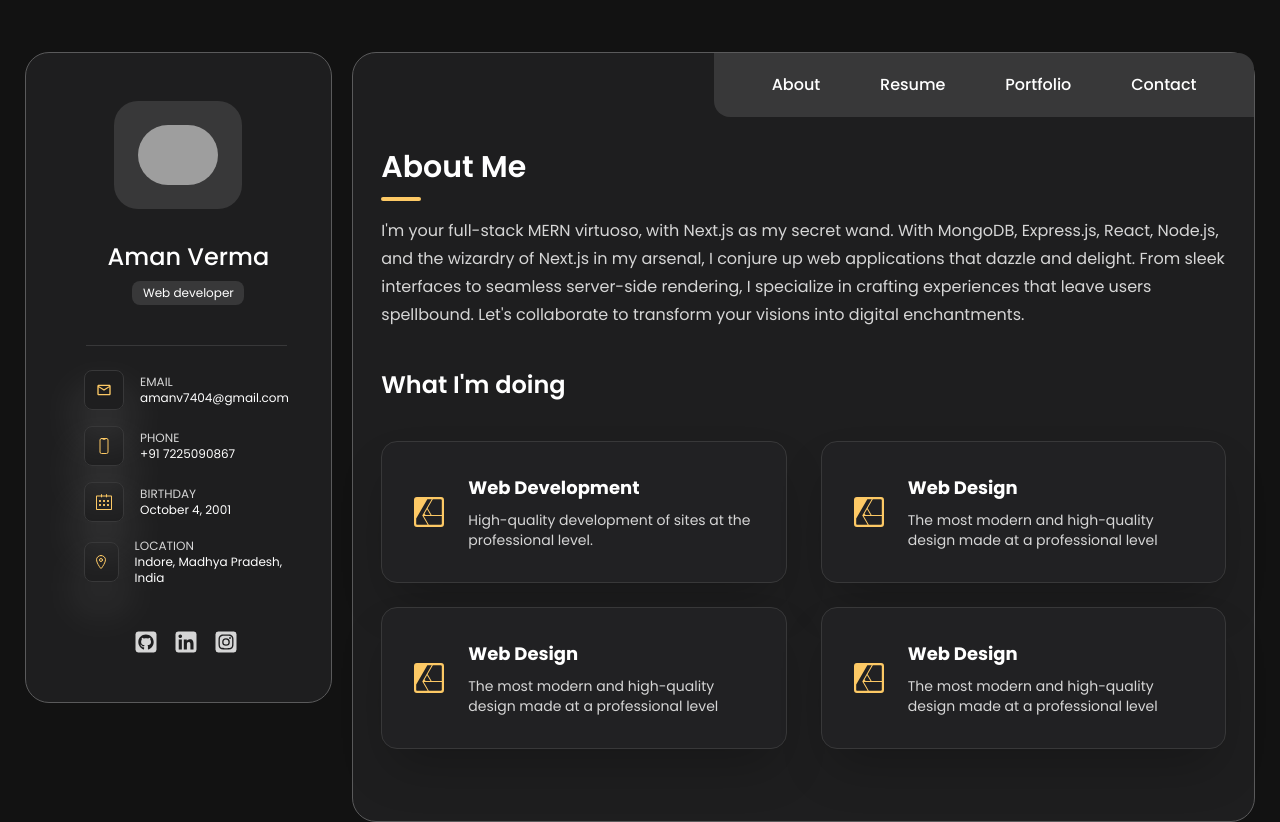
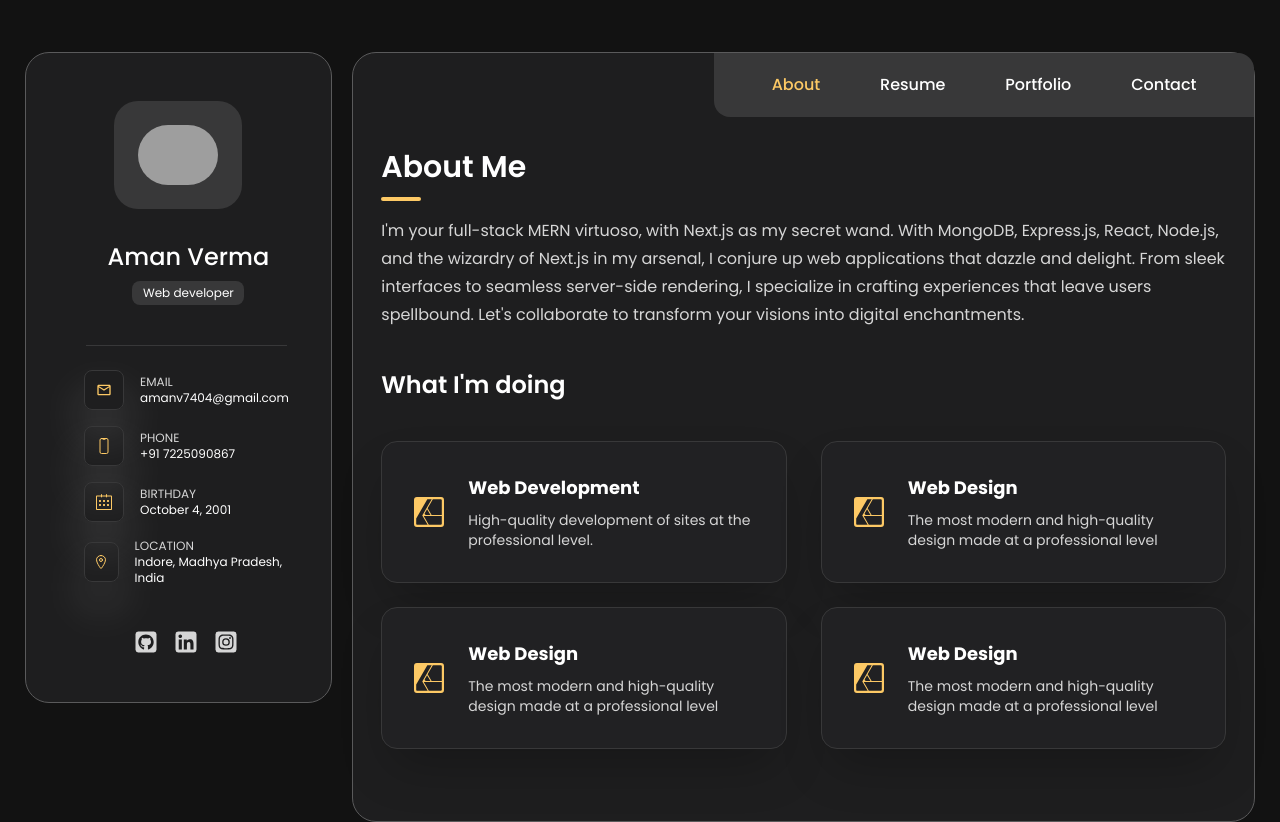
Before and after one commit to Aman0413/My-Portfolio, a Next.js app: page / in a window 1280 px wide. Built offline with nearby package versions, Linux system fonts and the light colour scheme; grey boxes are pictures that could not be loaded.

Commit message:
active color on navbar

```diff
--- a/src/components/Navbar.jsx
+++ b/src/components/Navbar.jsx
@@ -1,36 +1,47 @@
 "use client";
 import Link from "next/link";
-import { useRouter } from "next/router";
-import React, { useEffect } from "react";
+
+import React from "react";
 
 function Navbar() {
-  const router = useRouter();
-  const { pathname } = router;
-
-  useEffect(() => {
-    console.log("AMAN", pathname);
-  });
+  const location = window.location.pathname;
 
   return (
     <div className=" hidden md:flex justify-end ">
       <div className="navbar bg-[#383839] px-5 py-3 rounded-bl-2xl rounded-tr-2xl w-[60%]">
         <ul className="flex items-center justify-around text-base font-medium p-2">
-          <Link href="/">
+          <Link
+            href="/"
+            className={`${location === "/" ? "text-yellow-primary" : ""}`}
+          >
             <li className="hover:text-text-secondary transition-all ease-in-out duration-200">
               About
             </li>
           </Link>
-          <Link href={"/resume"}>
+          <Link
+            href={"/resume"}
+            className={`${location === "/resume" ? "text-yellow-primary" : ""}`}
+          >
             <li className="hover:text-text-secondary transition-all ease-in-out duration-200">
               Resume
             </li>
           </Link>
-          <Link href={"/portfolio"}>
+          <Link
+            href={"/portfolio"}
+            className={`${
+              location === "/portfolio" ? "text-yellow-primary" : ""
+            }`}
+          >
             <li className="hover:text-text-secondary transition-all ease-in-out duration-200">
               Portfolio
             </li>
           </Link>
-          <Link href={"/contact"}>
+          <Link
+            href={"/contact"}
+            className={`${
+              location === "/contact" ? "text-yellow-primary" : ""
+            }`}
+          >
             <li className="hover:text-text-secondary transition-all ease-in-out duration-200">
               Contact
             </li>
```
